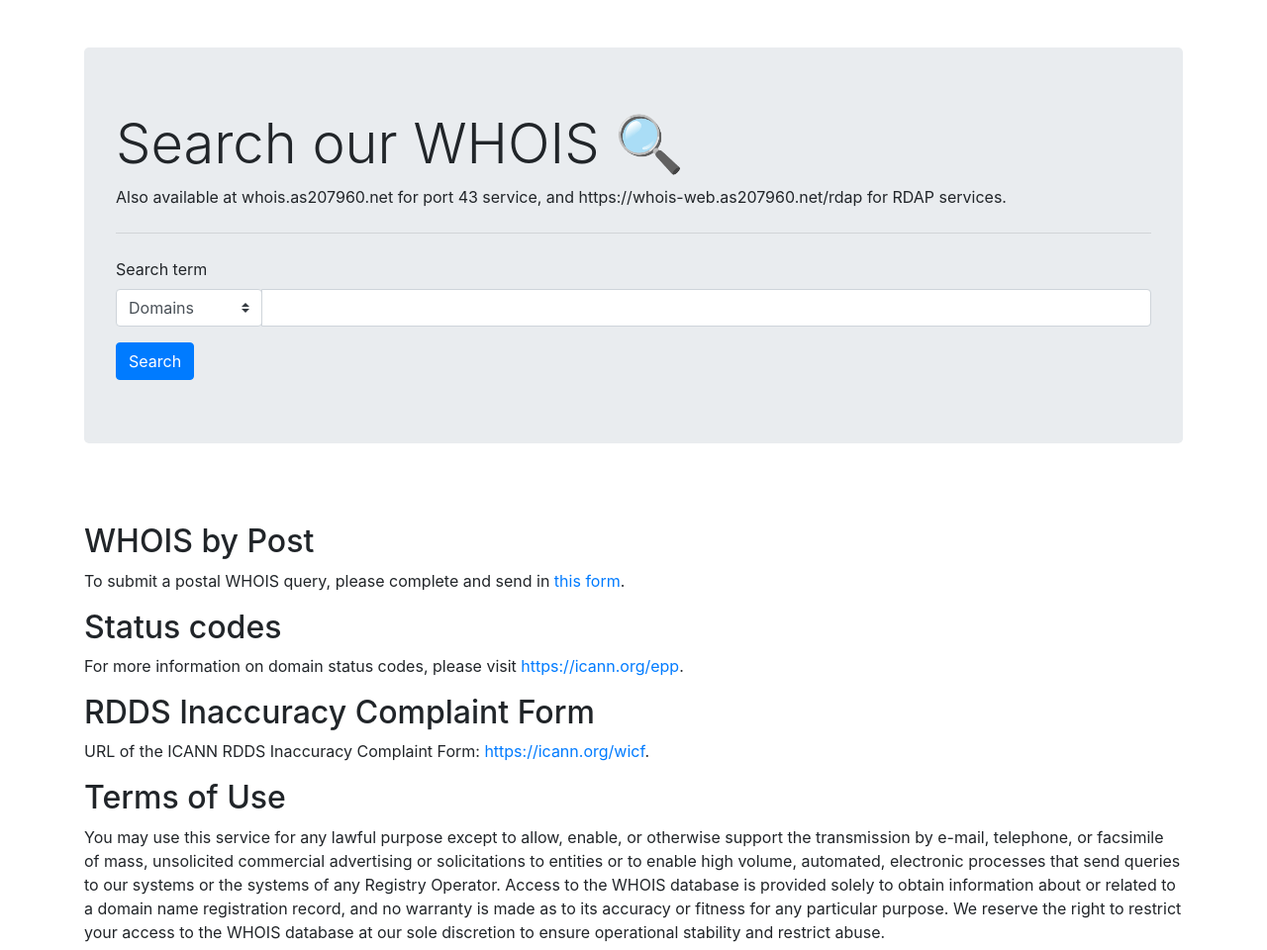
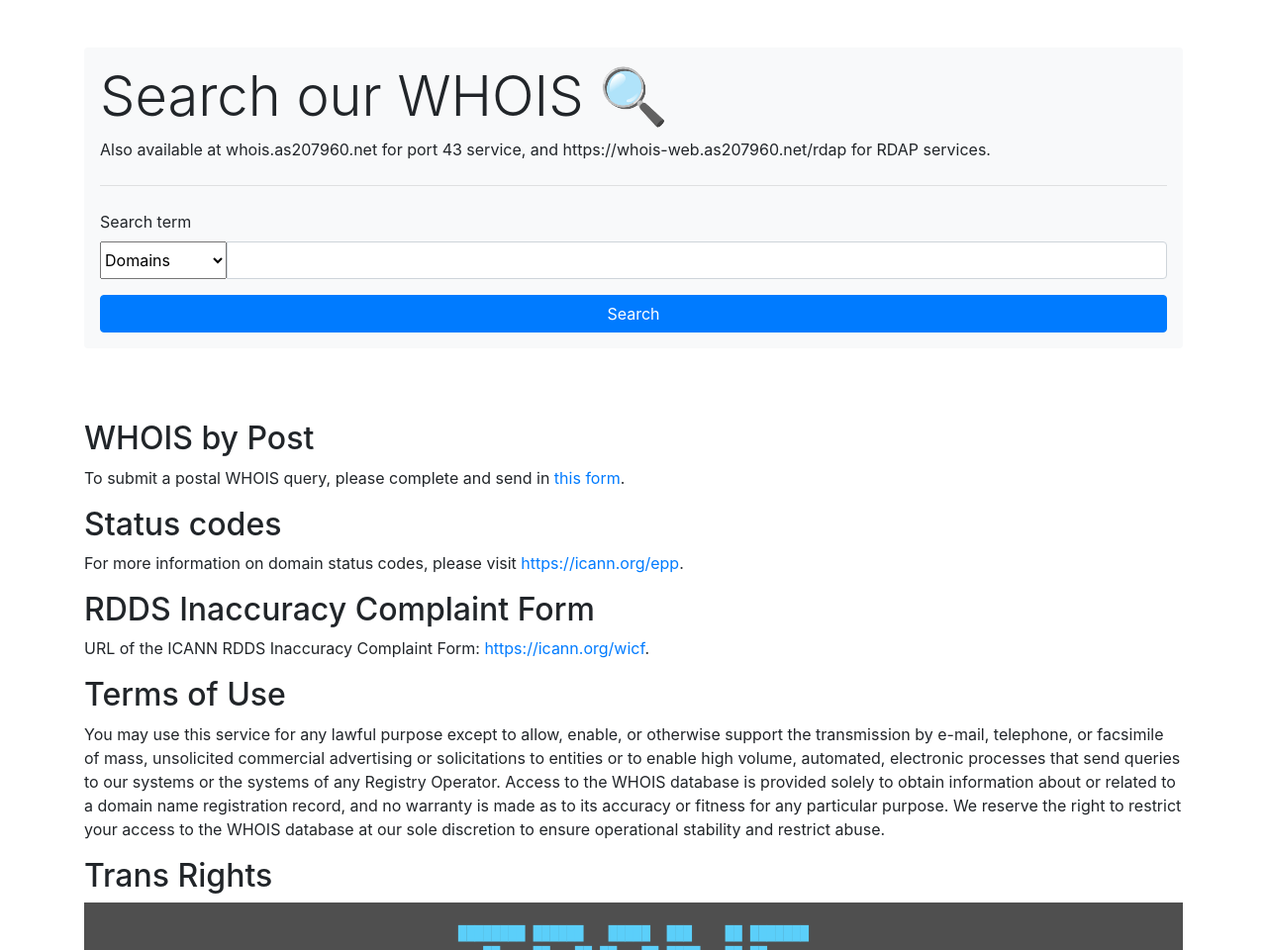
Before and after one commit to AS207960/whois-server, a Django app: page / in a window 1280 px wide. Shown: the part 56-1016 px from the top of the page at 99% size. Run offline with Django 3.2, Linux system fonts and the light colour scheme; some libraries are stand-ins or nearby versions.

Commit message:
bootstrap updates

```diff
--- a/django/whois/templates/whois/base.html
+++ b/django/whois/templates/whois/base.html
@@ -68,9 +68,26 @@
 
 <footer class="footer mt-auto py-3">
     <div class="container">
-        <span class="text-muted"><a href="https://as207960.net/contact.html">Contact Us</a></span> |
-        <span class="text-muted"><a href="mailto:noc@as207960.net">Network Operation Center</a></span> |
-        AS207960 Cyfyngedig, trading as Glauca, is a limited company registered in Wales under company number 12417574
+        <p>
+            <span class="text-muted"><a href="https://glauca.digital/">Our homepage</a></span> |
+            <span class="text-muted"><a href="https://glauca.digital/contact/">Contact Us</a></span>
+        </p>
+        <p>
+            AS207960 Cyfyngedig, trading as Glauca Digital, is:
+        </p>
+        <ul>
+            <li>
+                a limited company registered in Wales (&#x2116
+                <a href="https://find-and-update.company-information.service.gov.uk/company/12417574">12417574</a>)
+            </li>
+            <li>
+                a registered data controller with the Information Commissioner's Office (&#x2116
+                <a href="https://as207960.net/assets/docs/ico_registration.pdf">ZA782876</a>)
+            </li>
+            <li>
+                registered for VAT in the EU (&#x2116 EU372013983)
+            </li>
+        </ul>
     </div>
 </footer>
 </body>
--- a/django/whois/templates/whois/search.html
+++ b/django/whois/templates/whois/search.html
@@ -4,7 +4,7 @@
     <div class="my-5"></div>
     <section class="stripe">
         <div class="container my-3">
-            <div class="jumbotron">
+            <div class="bg-light p-3 rounded my-4">
                 <h1 class="display-4">Search our WHOIS &#x1f50d;</h1>
                 <p>
                     Also available at whois.as207960.net for port 43 service, and https://whois-web.as207960.net/rdap
@@ -21,20 +21,18 @@
                 {% endif %}
                 <form action="" method="post">
                     {% csrf_token %}
-                    <div class="form-group">
+                    <div class="form-group my-3">
                         <label for="search-term">Search term</label>
                         <div class="input-group">
-                            <div class="input-group-prepend">
-                                <select class="custom-select" name="type">
-                                    <option value="domain">Domains</option>
-                                    <option value="entity">Entities</option>
-                                    <option value="name_server">Name servers</option>
-                                </select>
-                            </div>
-                            <input type="text" class="form-control" id="search-term" name="query">
+                            <select class="form-select" name="type">
+                                <option value="domain">Domains</option>
+                                <option value="entity">Entities</option>
+                                <option value="name_server">Name servers</option>
+                            </select>
+                            <input type="text" class="form-control" id="search-term" name="query" style="flex-basis: 70%;">
                         </div>
                     </div>
-                    <button type="submit" class="btn btn-primary">Search</button>
+                    <button type="submit" class="btn btn-primary w-100">Search</button>
                 </form>
             </div>
         </div>
```
